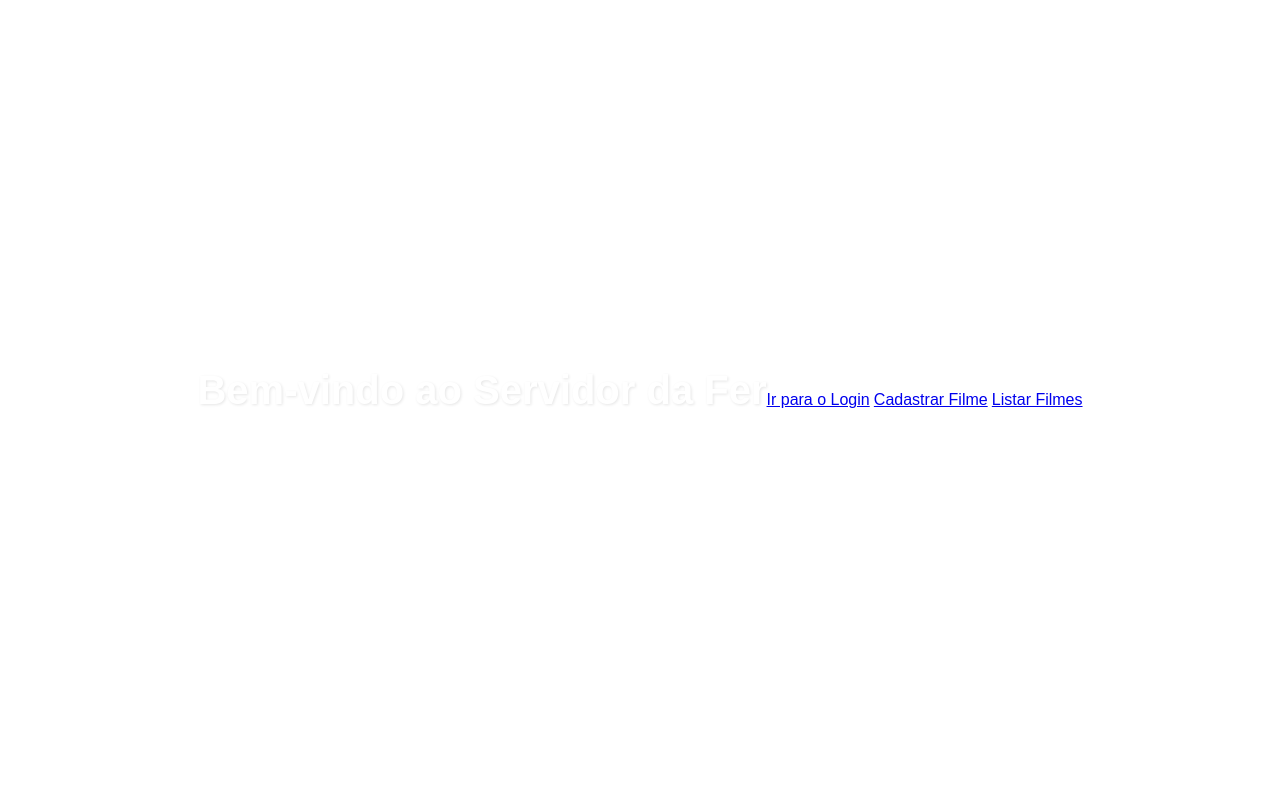
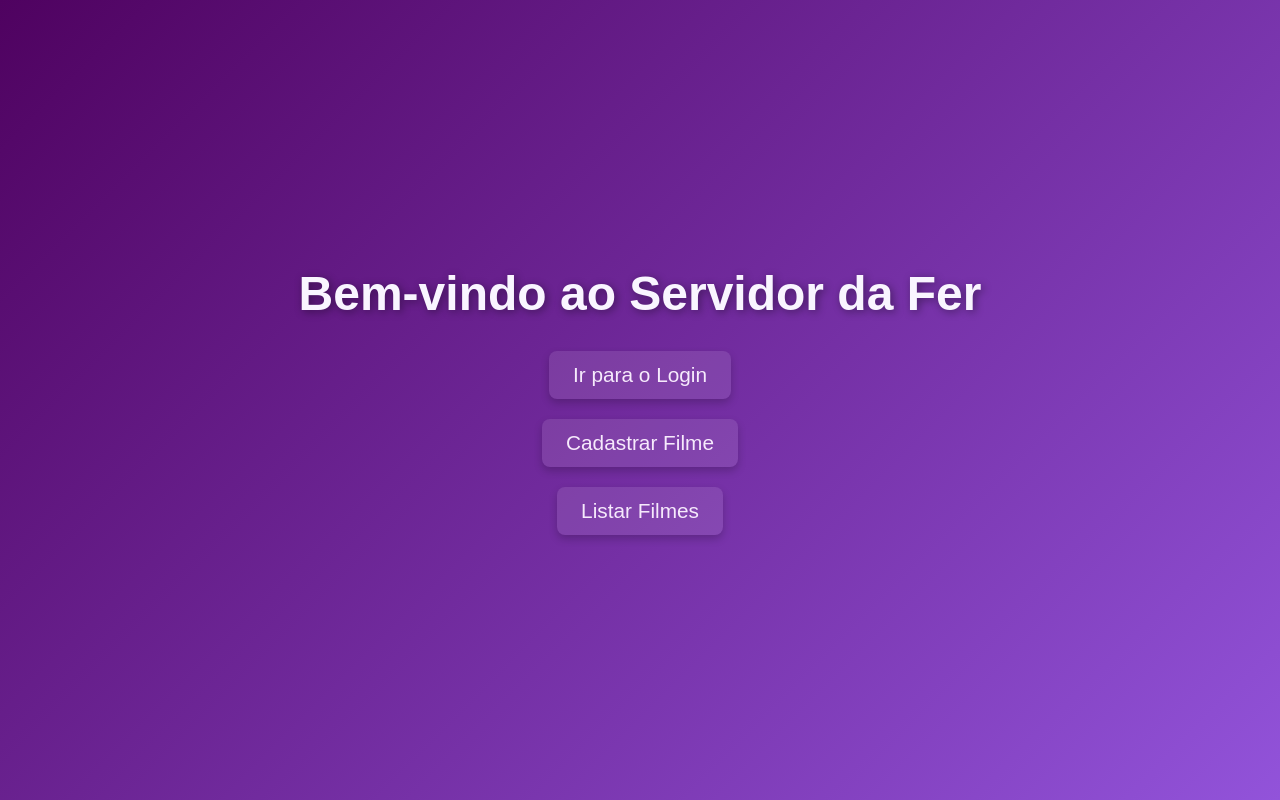
Before and after one commit to fercamposz/webserve, a plain HTML site: page webserve/index.html in a window 1280 px wide. Drawn offline with Linux system fonts and the light colour scheme.

Commit message:
Add files via upload

```diff
--- a/webserve/index.html
+++ b/webserve/index.html
@@ -5,10 +5,10 @@
   <title>Servidor da Fer</title>
   <link rel="stylesheet" href="styles.css">
 </head>
-<body>
+<body class="home-page">
   <h1>Bem-vindo ao Servidor da Fer</h1>
-  <a href="/login">Ir para o Login</a> |
-  <a href="/cadastroFilme">Cadastrar Filme</a> |
+  <a href="/login">Ir para o Login</a>
+  <a href="/cadastroFilme">Cadastrar Filme</a>
   <a href="/listarFilme">Listar Filmes</a>
 </body>
 </html>
--- a/webserve/styles.css
+++ b/webserve/styles.css
@@ -20,7 +20,7 @@ h1 {
     text-shadow: 1px 1px 3px rgba(0, 0, 0, 0.1);
 }
 
-/* ==================login =================== */
+/* ================== login =================== */
 .login-page {
     background: rgba(240, 230, 247, 0.8);
 }
@@ -163,3 +163,45 @@ h1 {
     background-color: #5924bc;
     transform: scale(1.03);
 }
+
+/* ================== Página Principal (index) =================== */
+
+.home-page {
+    background: linear-gradient(135deg, #4f0260, #9253da);
+    min-height: 100vh;
+    display: flex;
+    flex-direction: column;
+    align-items: center;
+    justify-content: center;
+    gap: 20px;
+    padding: 40px;
+    color: #f4ecfa;
+}
+
+
+.home-page h1 {
+    color: #f9f5ff;
+    font-size: 3rem;
+    text-shadow: 2px 2px 8px rgba(0, 0, 0, 0.4);
+    margin-bottom: 10px;
+}
+
+
+.home-page a {
+    color: #f6eafc;
+    font-size: 1.3rem;
+    text-decoration: none;
+    background-color: rgba(255, 255, 255, 0.1);
+    padding: 12px 24px;
+    border-radius: 8px;
+    transition: all 0.3s ease;
+    box-shadow: 0 4px 8px rgba(0,0,0,0.2);
+}
+
+
+.home-page a:hover {
+    background-color: rgba(131, 66, 172, 0.2);
+    text-decoration: underline;
+    transform: translateY(-2px);
+    box-shadow: 0 6px 12px rgba(0,0,0,0.3);
+}
```
Also changed, not shown: 1 other file.
